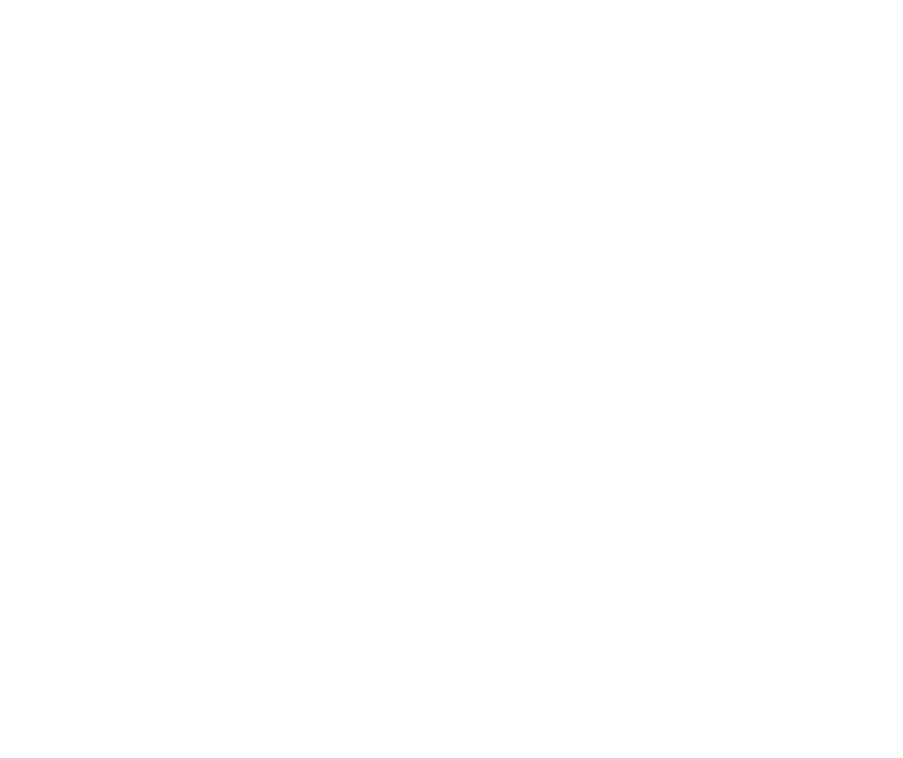
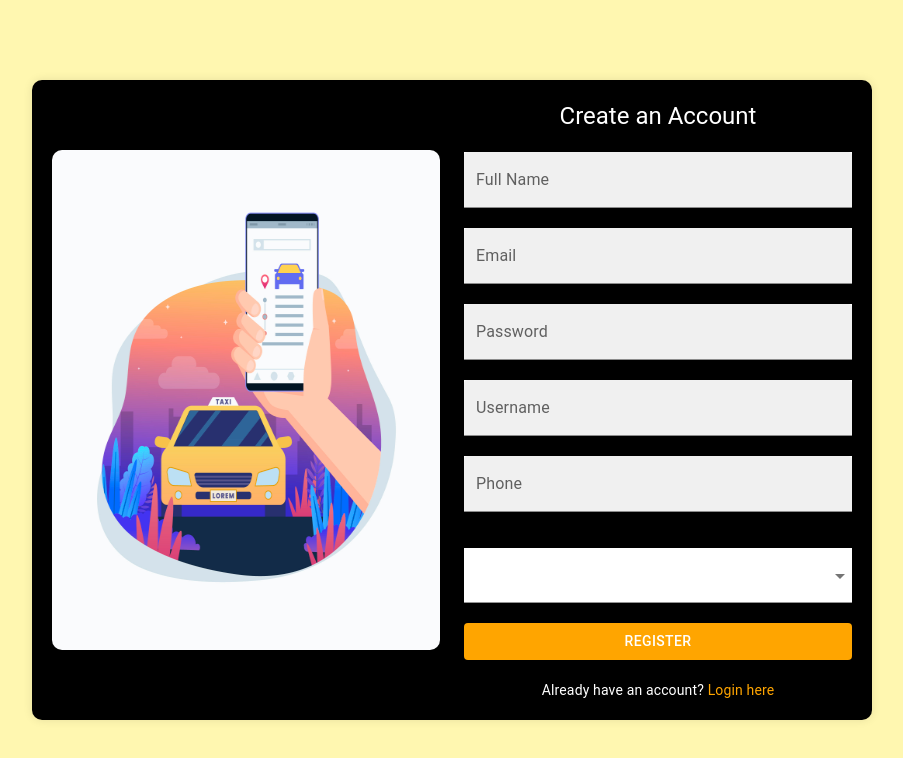
Before and after one commit to Supragya2912/fe-cabzen, a React (Create React App) app: page /register in a window 1280 px wide. Before the commit this address had no page. Shown: the top 758 px of the page, without its empty margins (188-1091 px from the left). Built offline with nearby package versions, Linux system fonts and the light colour scheme.

Commit message:
created login and register page

```diff
--- a/src/App.js
+++ b/src/App.js
@@ -2,11 +2,15 @@
 import './App.css';
 import { Route, Routes } from 'react-router-dom';
 import Home from './components/Home';
+import Login from './components/Login';
+import Register from './components/Register';
 
 function App() {
   return (
     <Routes>
       <Route path="/" element={<Home />} />
+      <Route path="/login" element={<Login />} />
+      <Route path="/register" element={<Register />} />
     </Routes>
   );
 }
--- /dev/null
+++ b/src/components/Login.jsx
@@ -0,0 +1,60 @@
+import React from 'react';
+import { Card, Typography, Grid, TextField, IconButton, InputAdornment, Button } from '@mui/material';
+import { Visibility, VisibilityOff } from '@mui/icons-material';
+import login from '../assets/login.jpg';
+
+
+const Login = () => {
+    const [showPassword, setShowPassword] = React.useState(false);
+
+    const handleTogglePasswordVisibility = () => {
+        setShowPassword(!showPassword);
+    };
+
+    return (
+        <div style={{ height: '100vh', backgroundColor: '#FFF7B0', display: 'flex', justifyContent: 'center', alignItems: 'center' }}>
+            <Card style={{ width: '80%', maxWidth: 800, padding: '20px', borderRadius: '10px', backgroundColor: 'black', boxShadow: '0 0 10px rgba(0, 0, 0, 0.1)' }}>
+                <Grid container spacing={3}>
+                    <Grid item xs={6} style={{ display: 'flex', alignItems: 'center' }}>
+                        <img src={login} alt="Cabzen Logo" style={{ width: '100%', maxHeight: 500,borderRadius: '10px' }} />
+                    </Grid>
+                    <Grid item xs={6} style={{ display: 'flex', flexDirection: 'column', justifyContent: 'center' }}>
+                        {/* Right half - Text fields */}
+                        <Typography variant="h5" style={{ color: 'white', marginBottom: '20px', textAlign: 'center' }}>Buckle up for seamless rides ahead!</Typography>
+                        <TextField
+                            label="Email"
+                            variant="filled"
+                            fullWidth
+                            style={{ marginBottom: '20px', backgroundColor: 'white' }}
+                        />
+                        <TextField
+                            label="Password"
+                            variant="filled"
+                            fullWidth
+                            type={showPassword ? 'text' : 'password'}
+                            InputProps={{
+                                endAdornment: (
+                                    <InputAdornment position="end">
+                                        <IconButton onClick={handleTogglePasswordVisibility}>
+                                            {showPassword ? <VisibilityOff /> : <Visibility />}
+                                        </IconButton>
+                                    </InputAdornment>
+                                ),
+                            }}
+                            style={{ marginBottom: '20px', backgroundColor: 'white' }}
+                        />
+                        <Button variant="contained" fullWidth style={{ backgroundColor: 'orange', color: 'white', marginBottom: '20px' }}>
+                            Login
+                        </Button>
+                        <div style={{ display: 'flex', justifyContent: 'space-between', alignItems: 'center' }}>
+                        <Typography variant="body2" style={{ color: 'white', textAlign: 'center' }}>Don't have an account? <a href="/register" style={{ color: 'orange', textDecoration: 'none' }}>Register</a></Typography>
+                            <Typography variant="body2" style={{ color: 'white', cursor: 'pointer' }}>Forgot Password?</Typography>
+                        </div>
+                    </Grid>
+                </Grid>
+            </Card>
+        </div>
+    );
+}
+
+export default Login;
--- /dev/null
+++ b/src/components/Register.jsx
@@ -0,0 +1,123 @@
+import React, { useState } from 'react';
+import { Card, Typography, Grid, TextField, Button, Select } from '@mui/material';
+import MenuItem from '@mui/material/MenuItem';
+import FormControl from '@mui/material/FormControl';
+import InputLabel from '@mui/material/InputLabel';
+import register from '../assets/register.jpg';
+
+
+const Register = () => {
+    const [formData, setFormData] = useState({
+        fullName: '',
+        email: '',
+        password: '',
+        userName: '',
+        phone: '',
+        role: 'driver' // Assuming role is preset to 'driver' for registration
+    });
+
+    const [role, setRole] = useState('');
+
+    const handleChange = (e) => {
+        const { name, value } = e.target;
+        setFormData({
+            ...formData,
+            [name]: value
+        });
+    };
+
+    const handleSubmit = (e) => {
+        e.preventDefault();
+        // Handle form submission, e.g., send data to server
+        console.log(formData);
+    };
+
+    return (
+        <div style={{ height: '100vh', backgroundColor: '#FFF7B0', display: 'flex', justifyContent: 'center', alignItems: 'center' }}>
+            <Card style={{ width: '80%', maxWidth: 800, padding: '20px', borderRadius: '10px', backgroundColor: 'black', boxShadow: '0 0 10px rgba(0, 0, 0, 0.1)' }}>
+                <Grid container spacing={3}>
+                    <Grid item xs={6} style={{ display: 'flex', alignItems: 'center' }}>
+                        <img src={register} alt="Cabzen Logo" style={{ width: '100%', minHeight: 500,borderRadius: '10px' }} />
+                    </Grid>
+                    <Grid item xs={6} style={{ display: 'flex', flexDirection: 'column', justifyContent: 'center' }}>
+                        {/* Full form */}
+                        <Typography variant="h5" style={{ color: 'white', marginBottom: '20px', textAlign: 'center' }}>Create an Account</Typography>
+                        <form onSubmit={handleSubmit}>
+                            <TextField
+                                name="fullName"
+                                label="Full Name"
+                                variant="filled"
+                                fullWidth
+                                value={formData.fullName}
+                                onChange={handleChange}
+                                style={{ marginBottom: '20px', backgroundColor: 'white' }}
+                            />
+                            <TextField
+                                name="email"
+                                label="Email"
+                                variant="filled"
+                                fullWidth
+                                value={formData.email}
+                                onChange={handleChange}
+                                style={{ marginBottom: '20px', backgroundColor: 'white' }}
+                            />
+                            <TextField
+                                name="password"
+                                label="Password"
+                                variant="filled"
+                                fullWidth
+                                type="password"
+                                value={formData.password}
+                                onChange={handleChange}
+                                style={{ marginBottom: '20px', backgroundColor: 'white' }}
+                            />
+                            <TextField
+                                name="userName"
+                                label="Username"
+                                variant="filled"
+                                fullWidth
+                                value={formData.userName}
+                                onChange={handleChange}
+                                style={{ marginBottom: '20px', backgroundColor: 'white' }}
+                            />
+                            <TextField
+                                name="phone"
+                                label="Phone"
+                                variant="filled"
+                                fullWidth
+                                value={formData.phone}
+                                onChange={handleChange}
+                                style={{ marginBottom: '20px', backgroundColor: 'white' }}
+                            />
+                            <FormControl variant="standard"
+                                fullWidth>
+                                <InputLabel id="demo-simple-select-standard-label">Role</InputLabel>
+                                <Select
+                                    labelId="demo-simple-select-standard-label"
+                                    id="demo-simple-select-standard"
+                                    value={role}
+                                    onChange={(e) => setRole(e.target.value)}
+                                    label="Role"
+                                    style={{ marginBottom: '20px', backgroundColor: 'white', height: 55 }}
+                                >
+                                    <MenuItem value="">
+                                        <em>None</em>
+                                    </MenuItem>
+
+                                    <MenuItem value={"driver"}>Driver</MenuItem>
+                                    <MenuItem value={"user"}>User</MenuItem>
+                                </Select>
+                            </FormControl>
+                            <Button type="submit" variant="contained" fullWidth style={{ backgroundColor: 'orange', color: 'white', marginBottom: '20px' }}>
+                                Register
+                            </Button>
+                        </form>
+                        <Typography variant="body2" style={{ color: 'white', textAlign: 'center' }}>Already have an account? <a href="/login" style={{ color: 'orange', textDecoration: 'none' }}>Login here</a></Typography>
+                    </Grid>
+                </Grid>
+            </Card>
+        </div>
+    );
+}
+
+export default Register;
--- a/src/custom/Navbar.jsx
+++ b/src/custom/Navbar.jsx
@@ -13,10 +13,12 @@
 import MoreIcon from '@mui/icons-material/MoreVert';
 import BottomNavigation from '@mui/material/BottomNavigation';
 import BottomNavigationAction from '@mui/material/BottomNavigationAction';
+import Button from '@mui/material/Button';
 import FavoriteIcon from '@mui/icons-material/Favorite';
 import LocationOnIcon from '@mui/icons-material/LocationOn';
 import { IoCall } from "react-icons/io5";
 import { HiInformationCircle } from "react-icons/hi2";
+import { useNavigate } from 'react-router-dom';
 
 import { FaCarSide } from "react-icons/fa";
 
@@ -25,7 +27,7 @@
     const [anchorEl, setAnchorEl] = React.useState(null);
     const [mobileMoreAnchorEl, setMobileMoreAnchorEl] = React.useState(null);
     const [value, setValue] = React.useState(0);
-
+    const navigate = useNavigate();
     const isMenuOpen = Boolean(anchorEl);
     const isMobileMenuOpen = Boolean(mobileMoreAnchorEl);
 
@@ -177,15 +179,19 @@
                         </BottomNavigation>
                     </Box>
                     <Box sx={{ display: 'flex' }}>
-                        <Typography variant="h6" noWrap component="div" sx={{ display: { xs: 'none', sm: 'block' }, color: "white", marginRight: 2 }}>
+                        <Button variant="outlined" noWrap component="div" sx={{ display: { xs: 'none', sm: 'block' }, color: "white", backgroundColor:"black", marginRight: 2 }}
+                            onClick={() => navigate('/login')}
+                        >
                             Login
-                        </Typography>
+                        </Button>
                         <Typography variant="h5" noWrap component="div" sx={{ display: { xs: 'none', sm: 'block' }, color: "white" }}>
                             |
                         </Typography>
-                        <Typography variant="h6" noWrap component="div" sx={{ display: { xs: 'none', sm: 'block' }, color: "white", marginLeft: 2 }}>
+                        <Button variant="outlined" noWrap component="div" sx={{ display: { xs: 'none', sm: 'block' }, color: "white", marginLeft: 2 }}
+                            onClick={() => navigate('/register')}
+                        >
                             Register
-                        </Typography>
+                        </Button>
                     </Box>
                     <Box sx={{ display: { xs: 'none', md: 'flex' } }}>
                         <IconButton
```
Also changed, not shown: src/assets/register.jpg (added), 1 other file (tests, documents, lock files or other folders).
